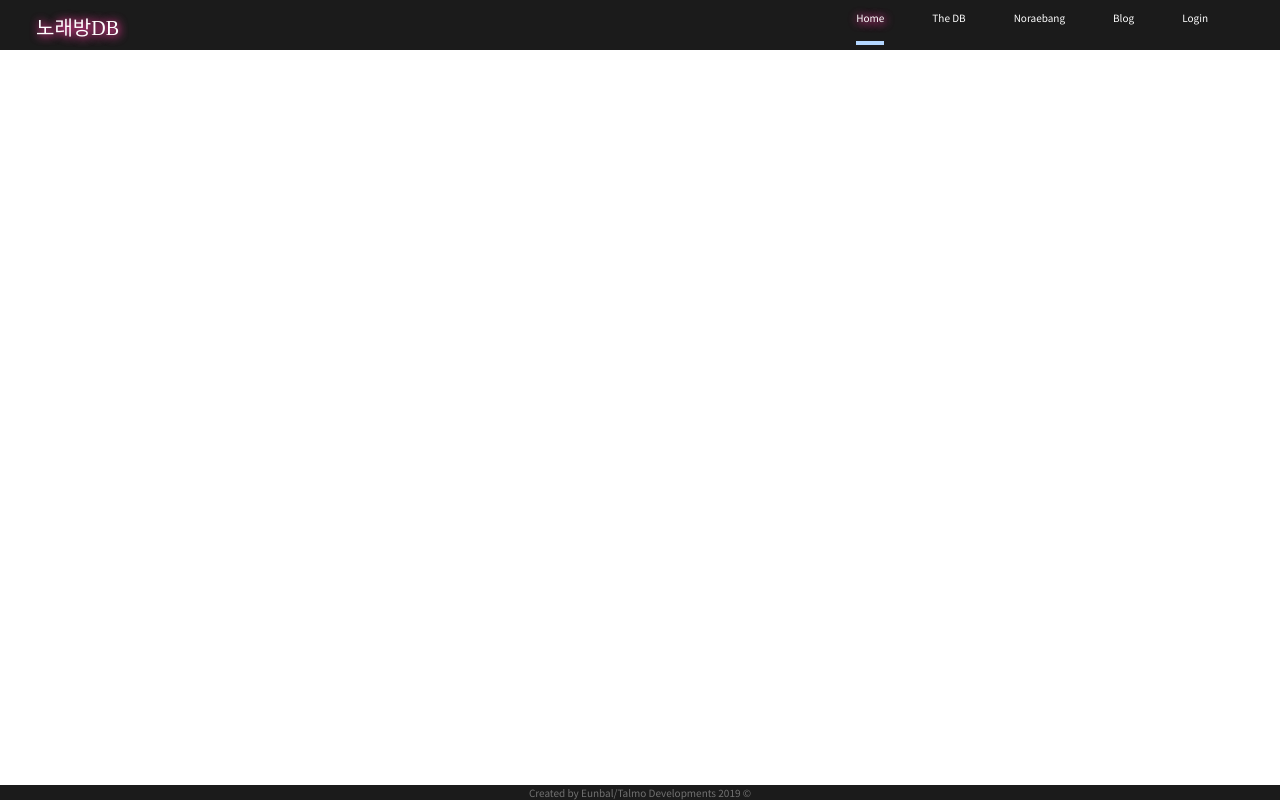
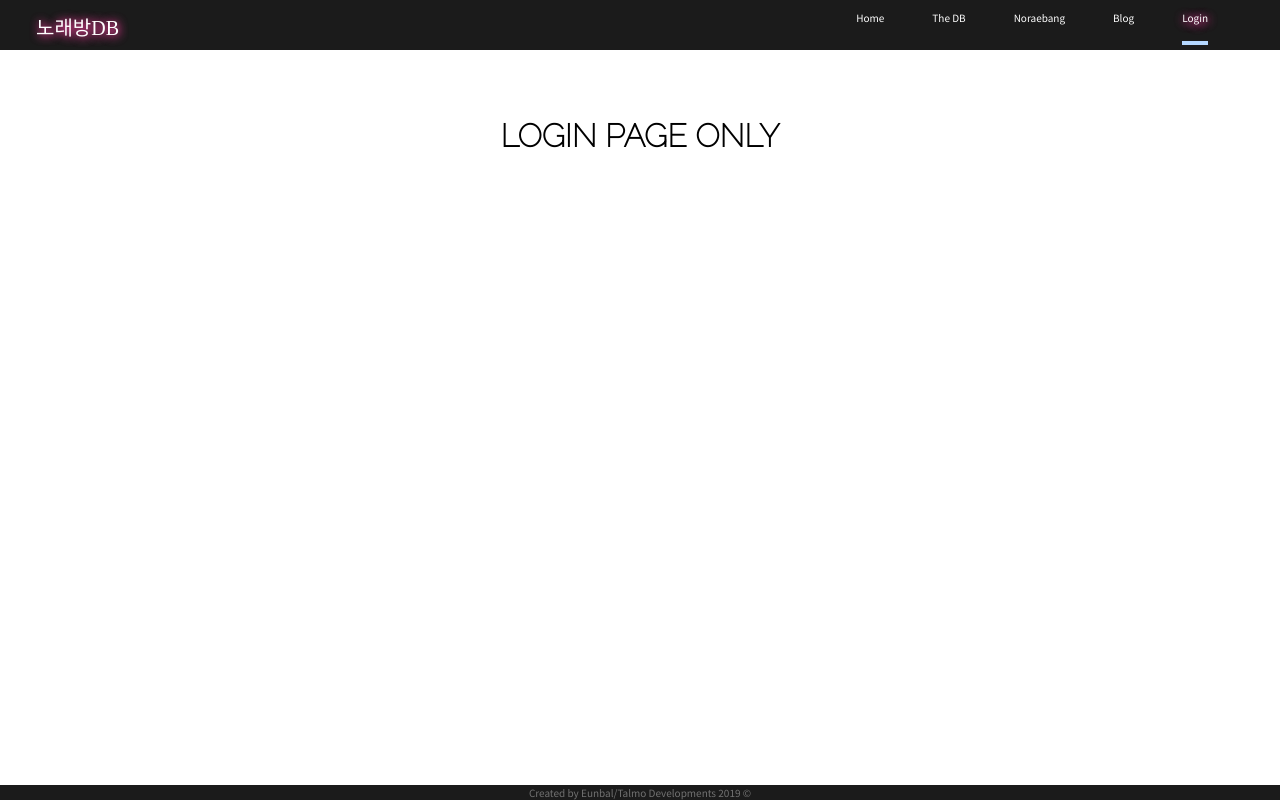
Before and after one commit to kodawarii/noraebang, a React (Create React App) app: page /#/loginpage in a window 1280 px wide. Built offline with nearby package versions, Linux system fonts and the light colour scheme; a web font is replaced by a local one.

Commit message:
Started working on Noraebang App

```diff
--- a/src/components/InnerApp.component.js
+++ b/src/components/InnerApp.component.js
@@ -4,11 +4,12 @@ import { HashRouter, Switch, Route, Link } from 'react-router-dom';
 
 import Index from './index.component';
 import Blog from './Blog.component';
+import Noraebang from './Noraebang.component';
 import Home from './home.component';
+import LoginPage from './LoginPage.component';
 
 /**
  * "Because Karaoke was too damn expensive, decided to buy my own equipment and make my own app"
- *
  */
 
 class InnerApp extends Component {
@@ -19,6 +20,8 @@ class InnerApp extends Component {
       onHome: true,
       onIndex: false,
       onBlog: false,
+      onNoraebang: false,
+      onLoginPage: false,
 
       hamburgerOpen: false
     }
@@ -46,23 +49,52 @@ class InnerApp extends Component {
         this.setState({
           onHome: true,
           onIndex: false,
-          onBlog: false
+          onBlog: false,
+          onNoraebang: false,
+          onLoginPage: false,
         });
         break;
+
       case "index":
         this.setState({
           onHome: false,
           onIndex: true,
-          onBlog: false
+          onBlog: false,
+          onNoraebang: false,
+          onLoginPage: false,
         });
         break;
+
       case "blog":
         this.setState({
           onHome: false,
           onIndex: false,
-          onBlog: true
+          onBlog: true,
+          onNoraebang: false,
+          onLoginPage: false,
         });
         break;
+
+      case "noraebang":
+        this.setState({
+          onHome: false,
+          onIndex: false,
+          onBlog: false,
+          onNoraebang: true,
+          onLoginPage: false,
+        });
+        break;
+
+      case "loginpage":
+        this.setState({
+          onHome: false,
+          onIndex: false,
+          onBlog: false,
+          onNoraebang: false,
+          onLoginPage: true,
+        });
+        break;
+
       default:
         break;
     }
@@ -78,7 +110,9 @@ class InnerApp extends Component {
     this.setState({
       onHome: true,
       onIndex: false,
-      onBlog: false
+      onBlog: false,
+      onNoraebang: false,
+      onLoginPage: false,
     });
   }
 
@@ -86,7 +120,9 @@ class InnerApp extends Component {
     this.setState({
       onHome: false,
       onIndex: true,
-      onBlog: false
+      onBlog: false,
+      onNoraebang: false,
+      onLoginPage: false,
     });
   }
 
@@ -94,7 +130,29 @@ class InnerApp extends Component {
     this.setState({
       onHome: false,
       onIndex: false,
-      onBlog: true
+      onBlog: true,
+      onNoraebang: false,
+      onLoginPage: false,
+    });
+  }
+
+  toggleNoraebang(){
+    this.setState({
+      onHome: false,
+      onIndex: false,
+      onBlog: false,
+      onNoraebang: true,
+      onLoginPage: false,
+    });
+  }
+
+  toggleLoginPage(){
+    this.setState({
+      onHome: false,
+      onIndex: false,
+      onBlog: false,
+      onNoraebang: false,
+      onLoginPage: true,
     });
   }
 
@@ -127,13 +185,13 @@ class InnerApp extends Component {
                   <Link to={'/index'} className={"nav-link " + (this.state.onIndex ? "nav-selected " : "")} onClick={this.toggleIndex.bind(this)}>The DB</Link>
                 </li>
                 <li className="nav-item">
-                  <Link to={'/index'} className={"nav-link " + (this.state.onIndex ? "nav-selected " : "")} onClick={this.toggleIndex.bind(this)}>Noraebang</Link>
+                  <Link to={'/noraebang'} className={"nav-link " + (this.state.onNoraebang ? "nav-selected " : "")} onClick={this.toggleNoraebang.bind(this)}>Noraebang</Link>
                 </li>
                 <li className="nav-item">
                   <Link to={'/blog'} className={"nav-link " + (this.state.onBlog ? "nav-selected " : "")} onClick={this.toggleBlog.bind(this)}>Blog</Link>
                 </li>
                 <li className="nav-item">
-                  <Link to={'/blog'} className={"nav-link " + (this.state.onBlog ? "nav-selected " : "")} onClick={this.toggleBlog.bind(this)}>Login</Link>
+                  <Link to={'/loginpage'} className={"nav-link " + (this.state.onLoginPage ? "nav-selected " : "")} onClick={this.toggleLoginPage.bind(this)}>Login</Link>
                 </li>
                 <li className="nav-padding-space-right"> </li>
               </ul>
@@ -153,13 +211,13 @@ class InnerApp extends Component {
                     <Link to={'/index'} className={"nav-link " + (this.state.onIndex ? "nav-selected-s " : "")} onClick={this.toggleIndex.bind(this)}>The DB</Link>
                   </li>
                   <li className="nav-item-s">
-                    <Link to={'/index'} className={"nav-link " + (this.state.onIndex ? "nav-selected-s " : "")} onClick={this.toggleIndex.bind(this)}>Noraebang</Link>
+                  <Link to={'/noraebang'} className={"nav-link " + (this.state.onNoraebang ? "nav-selected-s " : "")} onClick={this.toggleNoraebang.bind(this)}>Noraebang</Link>
                   </li>
                   <li className="nav-item-s">
                     <Link to={'/blog'} className={"nav-link " + (this.state.onBlog ? "nav-selected-s " : "")} onClick={this.toggleBlog.bind(this)}>Blog</Link>
                   </li>
                   <li className="nav-item-s">
-                    <Link to={'/blog'} className={"nav-link " + (this.state.onBlog ? "nav-selected-s " : "")} onClick={this.toggleBlog.bind(this)}>Login</Link>
+                  <Link to={'/loginpage'} className={"nav-link " + (this.state.onLoginPage ? "nav-selected-s " : "")} onClick={this.toggleLoginPage.bind(this)}>Login</Link>
                   </li>
                 </ul>
             </nav>
@@ -169,7 +227,9 @@ class InnerApp extends Component {
             <Switch>
               <Route exact path='/' component={ Home } />
               <Route exact path='/index' component={ Index } />
+              <Route exact path='/noraebang' component={ Noraebang } />
               <Route path='/blog' component={ Blog } />
+              <Route path='/loginpage' component={ LoginPage } />
             </Switch>
           </div>
 
--- /dev/null
+++ b/src/components/LoginPage.component.js
@@ -0,0 +1,14 @@
+import React, { Component } from 'react';
+
+import './style-blog.css';
+
+export default class LoginPage extends Component {
+
+  render() {
+    return (
+      <div className="blog">
+        <h1>LOGIN PAGE ONLY</h1>
+      </div>
+    );
+  }
+}
--- /dev/null
+++ b/src/components/Noraebang.component.js
@@ -0,0 +1,14 @@
+import React, { Component } from 'react';
+
+import './style-noraebang.css';
+
+export default class Noraebang extends Component {
+
+  render() {
+    return (
+      <div className="noraebang">
+        <h1>KARAOKE APP</h1>
+      </div>
+    );
+  }
+}
--- /dev/null
+++ b/src/components/style-noraebang.css
@@ -0,0 +1,15 @@
+@media only screen and (min-width: 768px) {
+    /* For Desktop: */
+
+}
+
+
+@media only screen and (max-width: 768px) {
+    /* For Mobile: */
+
+}
+
+.noraebang{
+    font-family: 'Raleway', sans-serif;
+    text-align: center;
+}
```
Also changed, not shown: 1 other file (tests, documents, lock files or other folders).
